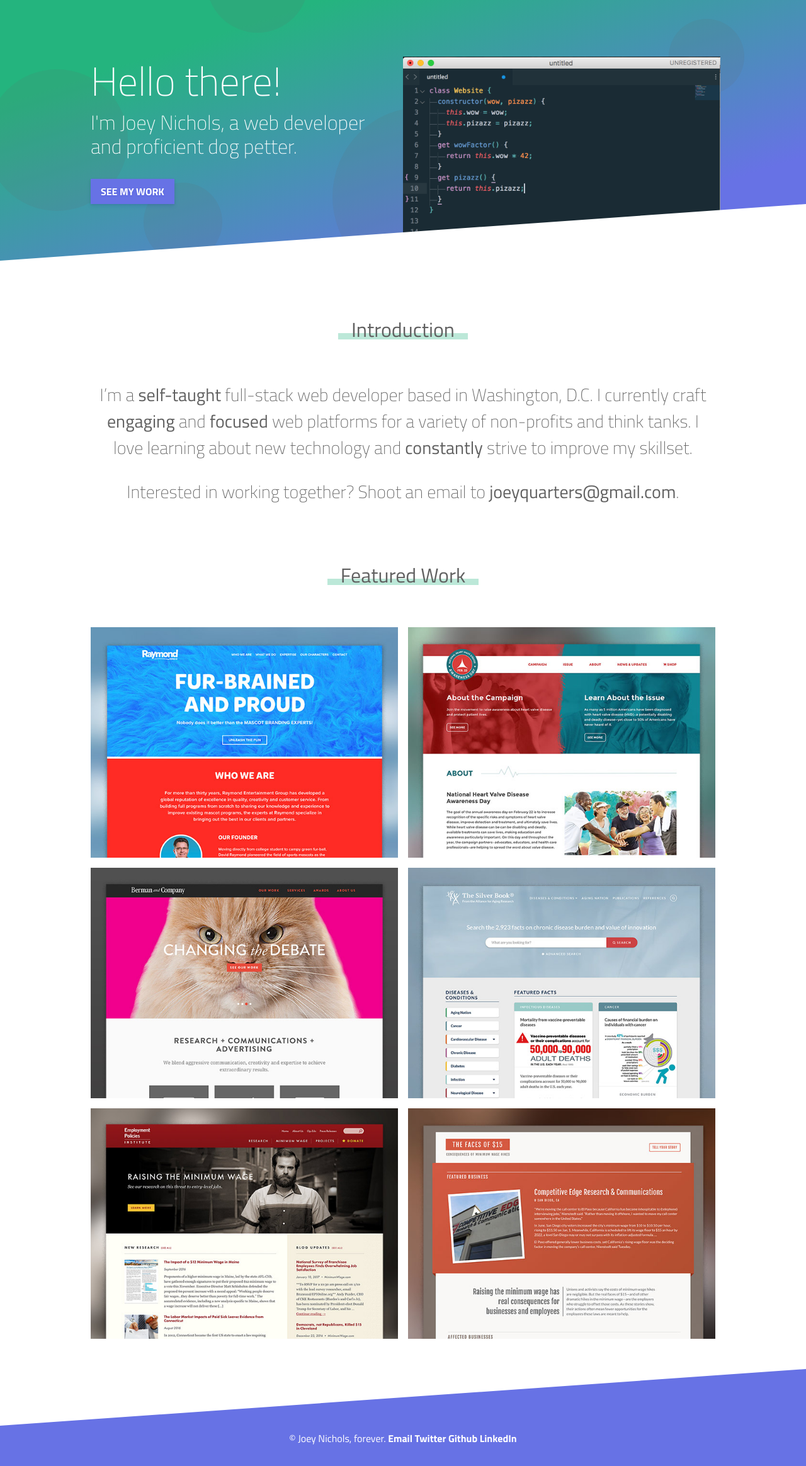
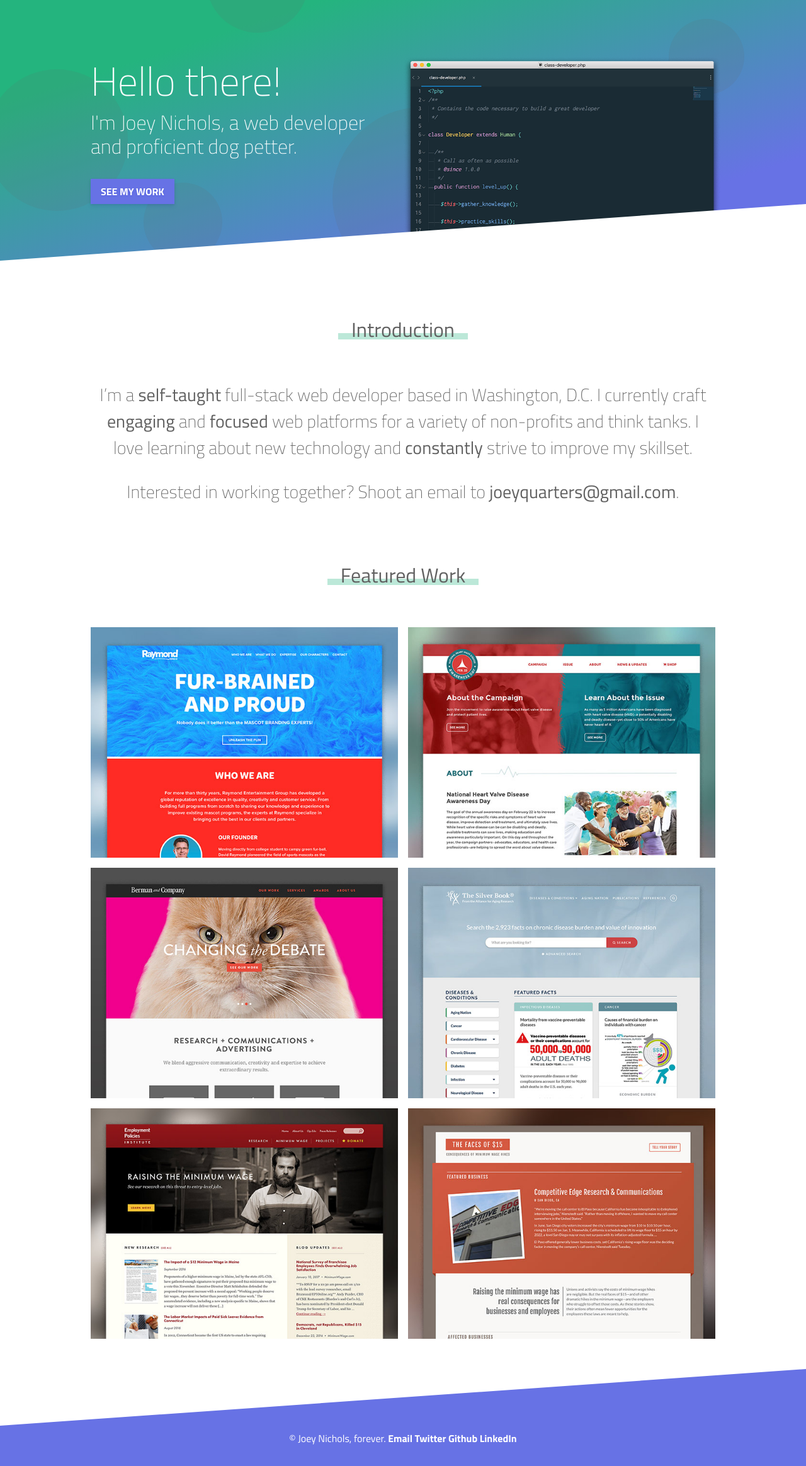
Before and after one commit to joeyquarters/joeyquarters.github.io, a Jekyll site: the page built from index.md, in a window 1280 px wide. Shown: the whole page at 63% size. Built offline with Jekyll 4.4.1, drawn with Linux system fonts in a browser that asks for light colours.

Commit message:
Added real text editor image for hero

```diff
--- a/_layouts/home.html
+++ b/_layouts/home.html
@@ -27,7 +27,7 @@ layout: default
 				</div>
 
 				<div class="col-md-6">
-					<img class="visible-lg editor-image" src="{{ '/assets/img/texteditor-temp.png' | relative_url }}" alt="Text editor">
+					<img class="visible-lg editor-image" src="{{ '/assets/img/text-editor.png' | relative_url }}" alt="Text editor">
 				</div>
 
 			</div>
```
Also changed, not shown: assets/img/text-editor.png (added), assets/img/texteditor-temp.png (deleted).
